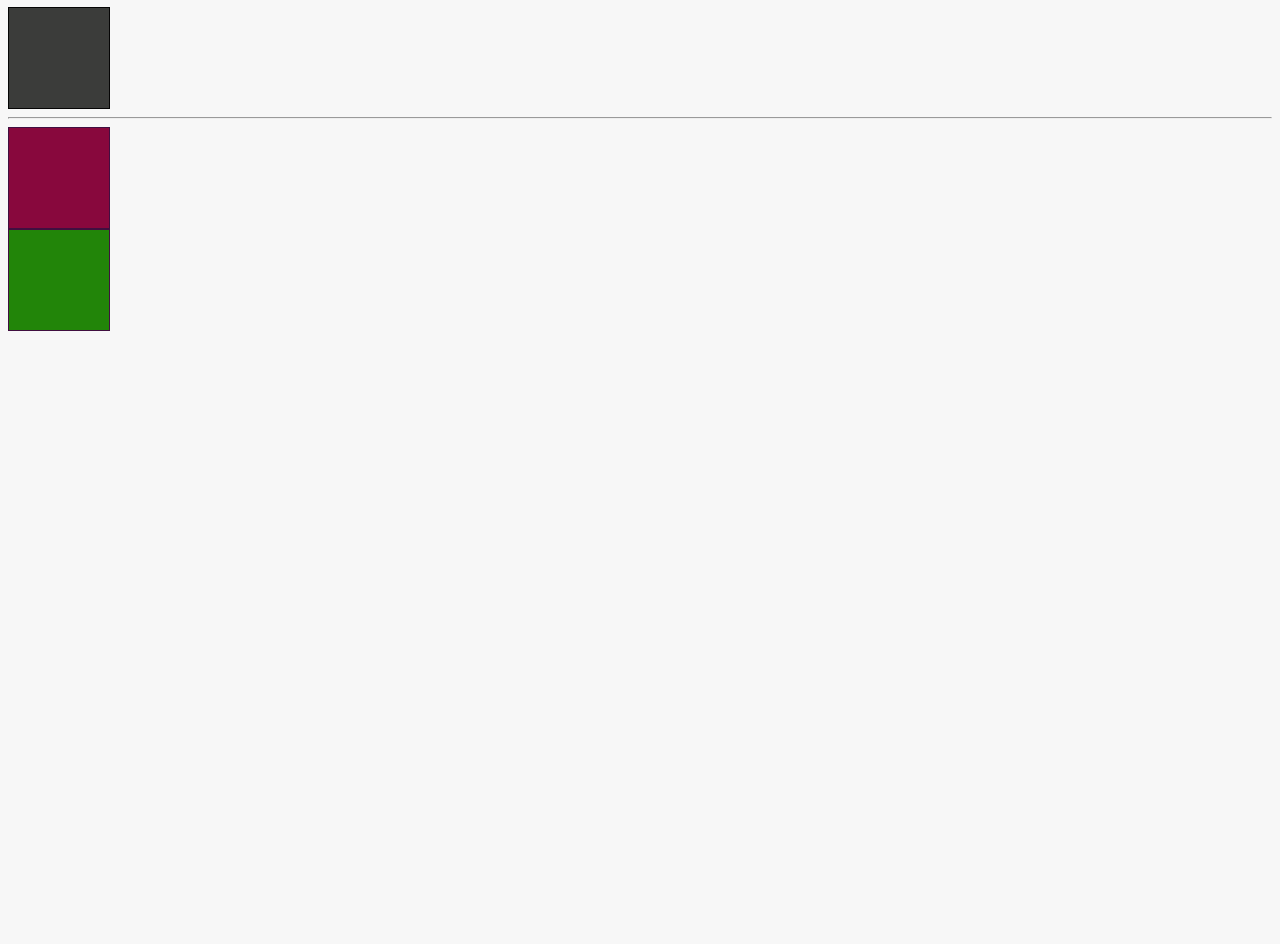
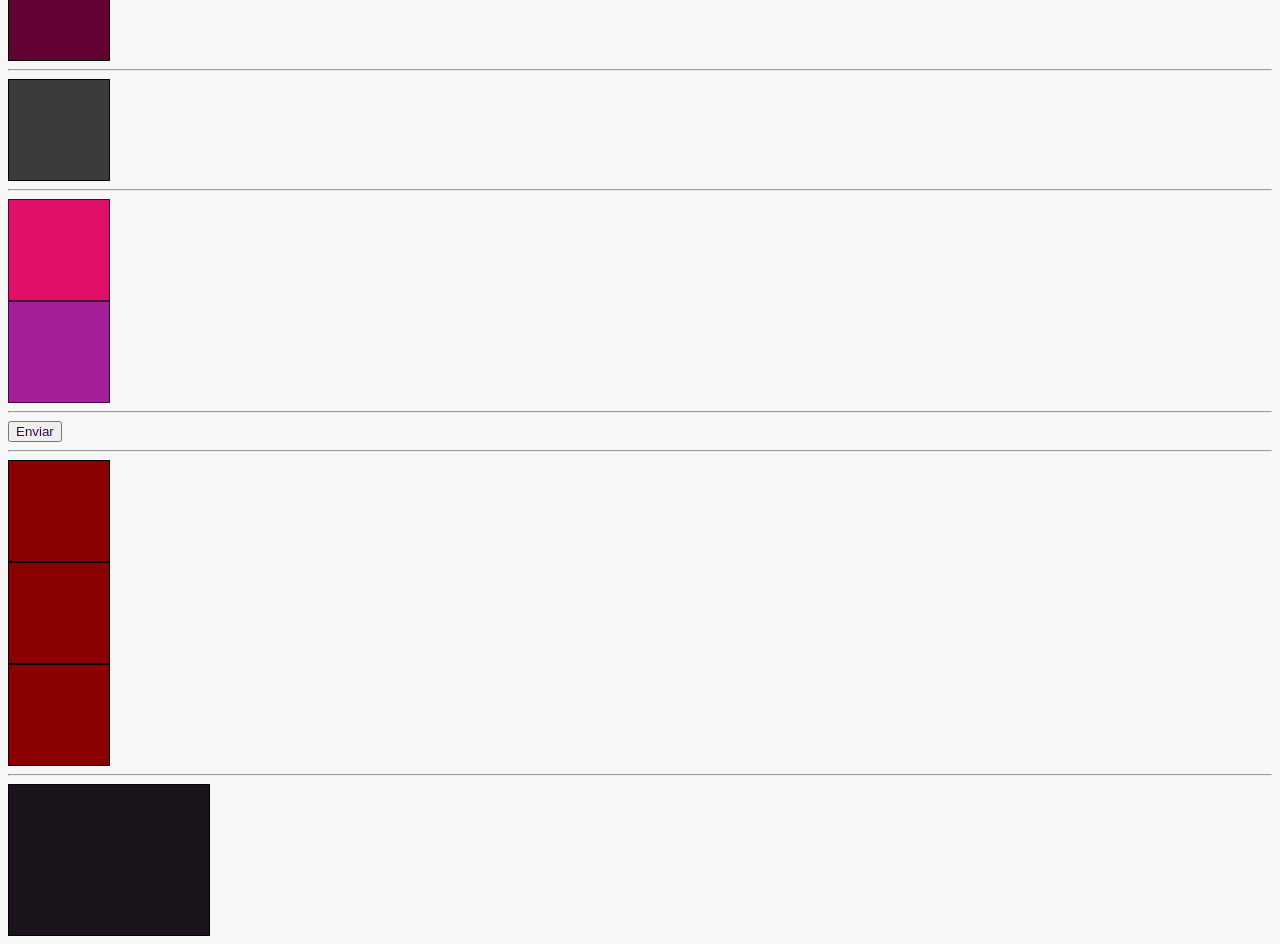
Before and after one commit to brazgraziele21-stack/S-atividades-HTML-, a plain HTML site: page index.html in a window 1280 px wide. Shown: the part 320-1264 px from the top of the page. Before the commit the page ends 800 px from the top, so only its background shows below. Drawn offline with Linux system fonts and the light colour scheme.

Commit message:
Add files via upload

```diff
--- a/index.html
+++ b/index.html
@@ -1,12 +1,15 @@
-<!doctype html>
+<!DOCTYPE html>
 <html lang="pt-br">
-  <head>
-    <meta charset="UTF-8" />
-    <meta name="viewport" content="width=device-width, initial-scale=1.0" />
+<head>
+    <meta charset="UTF-8">
+    <meta http-equiv="X-UA-Compatible" content="IE=edge">
+    <meta name="viewport" content="width=device-width, initial-scale=1.0">
     <title>atividades aula 2</title>
-    <link rel="stylesheet" href="style.css" />
-  </head>
-  <body>
+    <link rel="stylesheet" href="style.css">
+</head>
+<body>
+    <h1>Hello World!</h1>
+
     <!--Exercício 1-->
 
     <!--Exercício 2-->
@@ -29,7 +32,7 @@
         placeholder="Digite seu email"
       />
 
-      <button type="submit">Enviar</button>
+
     </form>
 
     <hr />
@@ -62,5 +65,25 @@
 
     <div class="box1"></div>
     <div class="box2"></div>
+
+    <hr />
+
+    <!--Exercício 8-->
+
+    <button type="submit">Enviar</button>
+
+    <hr>
+
+    <!--Exercício 9-->
+
+    <div class="bloco1"></div>
+    <div class="bloco2"></div>
+    <div class="bloco3"></div>
+
+    <hr>
+
+    <!--Exercício 10-->
+
+    <div class="card"></div>
   </body>
 </html>
--- a/style.css
+++ b/style.css
@@ -1,3 +1,7 @@
+h1 {
+    color: rgb(1, 1, 32);
+}
+
 body {
     background: #f7f7f7;
   }
@@ -13,7 +17,7 @@ input:focus {
   }
 
   input:focus-visible {
-  border-color: 2px solid #3f044f;
+    border: 2px solid #3f044f;
     box-shadow: 0 0 8px rgb(7, 7, 7);
     outline: 2px solid transparent;
   }
@@ -30,7 +34,7 @@ li:last-child {
   div {
     width: 100px;
     height: 100px;
-  border: 1px solid darkblue;
+    border: 1px solid rgb(3, 3, 4);
     background-color: rgb(98, 1, 50);
 
     transition: background 0.4s ease;
@@ -46,10 +50,10 @@ div {
     height: 100px;
     background-color: rgb(59, 60, 58);
     border: 1px solid rgb(5, 5, 5);
+    transition: all 0.3s ease-in-out;
   }
 
   .propriedade:hover {
-  transition: all 0.3s ease-in-out;
     transform: scale(1.08);
     background-color: rgb(5, 5, 5);
     border: 1px solid rgb(59, 60, 58);
@@ -58,39 +62,76 @@ div {
   .box1 {
     width: 100px;
     height: 100px;
-  background-color: rgb(136, 8, 61);
+    background-color: rgb(225, 16, 103);
     border: 1px solid rgb(64, 15, 64);
+    transition: transform 0.3s ease;
   }
 
   .box1:hover {
-  animation: MovimentoX 1s ease-in-out forwards;
-}
-
-@keyframes MovimentoX {
-  0% {
-    transform: translateX(0px);
-  }
-  100% {
     transform: translateX(20px);
-  }
   }
 
   .box2 {
     width: 100px;
     height: 100px;
-  background-color: rgb(34, 133, 9);
+    background-color: rgb(165, 30, 154);
     border: 1px solid rgb(64, 15, 64);
+    transition: transform 0.3s ease;
   }
 
   .box2:hover {
-  animation: MovimentoY 1s ease-in-out forwards;
+    transform: translateY(20px);
   }
 
-@keyframes MovimentoY {
-  0% {
-    transform: translateY(0px);
+  button {
+    color: #3f044f;
+    transition: transform 0.3s ease;
   }
-  100% {
-    transform: translateY(20px);
+
+  button:hover{
+    background-color: rgb(180, 68, 217);
+    transform: scale(1.05) rotate(2deg);
+  }
+
+  .bloco1 {
+    background-color: darkred;
+    transition: background 2s ease;
+  }
+
+  .bloco1:hover {
+    background-color: aqua;
+  }
+
+  .bloco2 {
+    background-color: darkred;
+    transition: background 2s linear;
+  }
+
+  .bloco2:hover {
+    background-color: aqua;
+  }
+
+  .bloco3 {
+    background-color: darkred;
+    transition: background 2s ease-in-out;
+  }
+
+  .bloco3:hover {
+    background-color: aqua;
+  }
+
+  .card {
+    width: 200px;
+    height: 150px;
+    background-color: #1a131c;
+
+    animation: fadeUp 0.4s ease-out forwards;
+
+  }
+
+  @keyframes fadeUp {
+    0% { opacity: 0; transform: translateY(16px);
+     }
+    100% { opacity: 1; transform: translateY(0);
     }
   }
```
Lines whose indentation alone changed are shown as unchanged.
